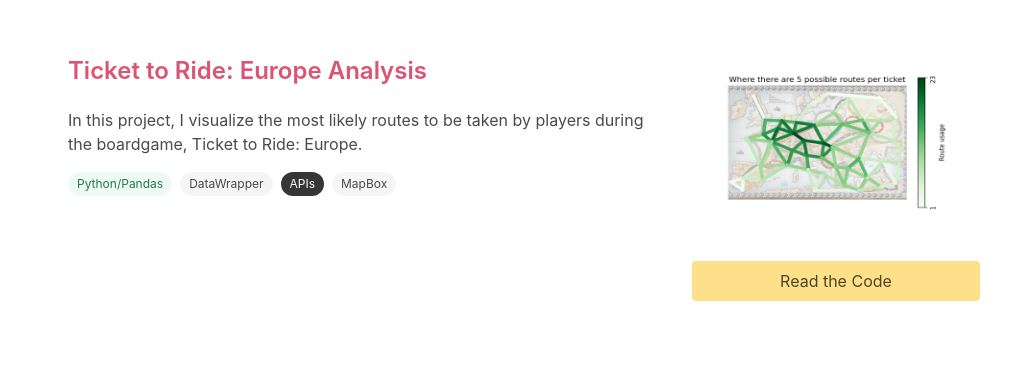
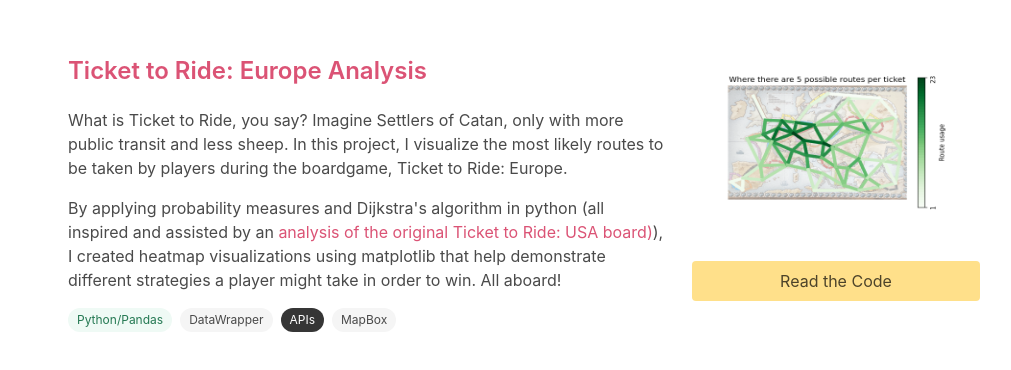
Before and after one commit to jessieblaeser/jessieblaeser.github.io, a plain HTML site: page index.html in a window 1280 px wide. Shown: the part 1480-1850 px from the top of the page, without its empty margins (116-1127 px from the left). Drawn offline with nearby package versions, Linux system fonts and the light colour scheme.

Commit message:
Update index

```diff
--- a/index.html
+++ b/index.html
@@ -179,8 +179,11 @@
                               <a href="https://github.com/jessieblaeser/Ticket-to-Ride-Euorpe.git"
                               >Ticket to Ride: Europe Analysis</a>
                           </h3>
-                          <p>In this project, I visualize the most likely routes to be taken by players during the boardgame, Ticket to Ride: Europe.
+                          <p>What is Ticket to Ride, you say? Imagine Settlers of Catan, only with more public transit and less sheep. In this project, I visualize the most likely routes to be taken by players during the boardgame, Ticket to Ride: Europe.
+
                           </p>
+                          <p>By applying probability measures and Dijkstra's algorithm in python (all inspired and assisted by an <a href="https://github.com/Rob217/TicketToRideAnalysis.git"
+                            >analysis of the original Ticket to Ride: USA board)</a>), I created heatmap visualizations using matplotlib that help demonstrate different strategies a player might take in order to win. All aboard!</p>
                           <div class="tags">
                               <span class="tag is-success is-light is-rounded">Python/Pandas</span>
                               <span class="tag is-light is-rounded">DataWrapper</span>
```
